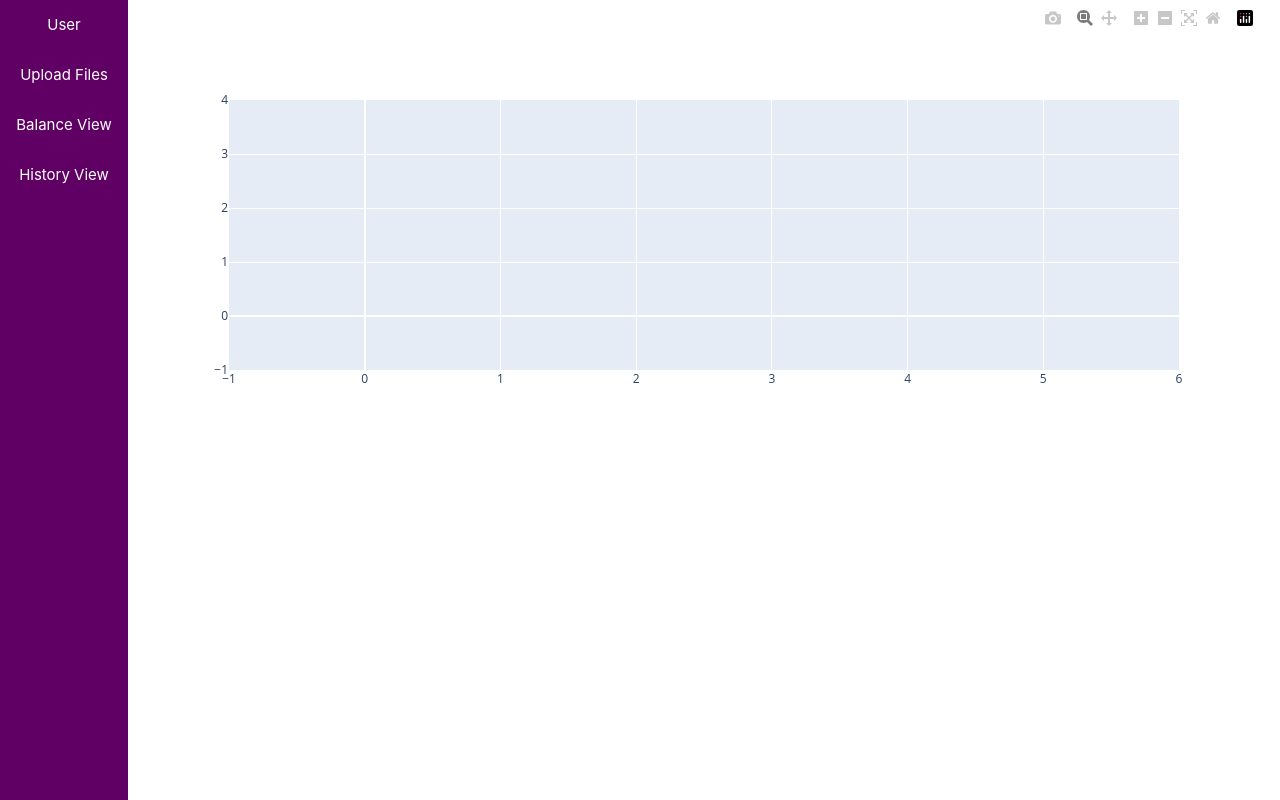
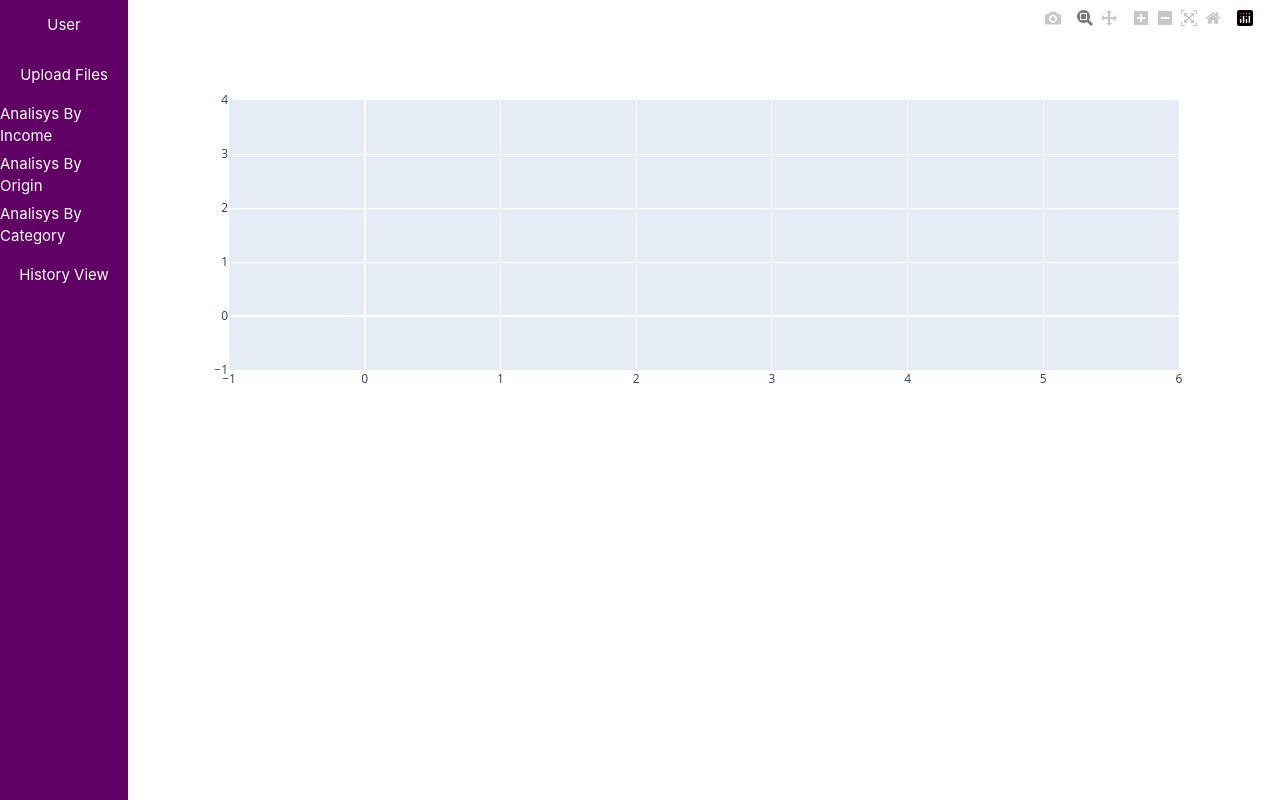
Before and after one commit to Titowisk/budget_app, a Django app: page /analisys/by_income in a window 1280 px wide. Run offline with Django 3.2, Linux system fonts and the light colour scheme; data that the repository does not hold is empty; some libraries are stand-ins or nearby versions.

Commit message:
Edit lateral menu

```diff
--- a/core/templates/core/base.html
+++ b/core/templates/core/base.html
@@ -23,7 +23,13 @@
                 <a href="{% url 'csv-file' %}">Upload Files</a>
             </li>
             <li class="menu__item">
-                <a href="http://">Balance View</a>
+                <a href="{% url 'by_income' %}">Analisys By Income</a>
+            </li>
+            <li class="menu__item">
+                <a href="http://">Analisys By Origin</a>
+            </li>
+            <li class="menu__item">
+                <a href="http://">Analisys By Category</a>
             </li>
             <li class="menu__item">
                 <a href="{% url 'transactions' %}">History View</a>
```
